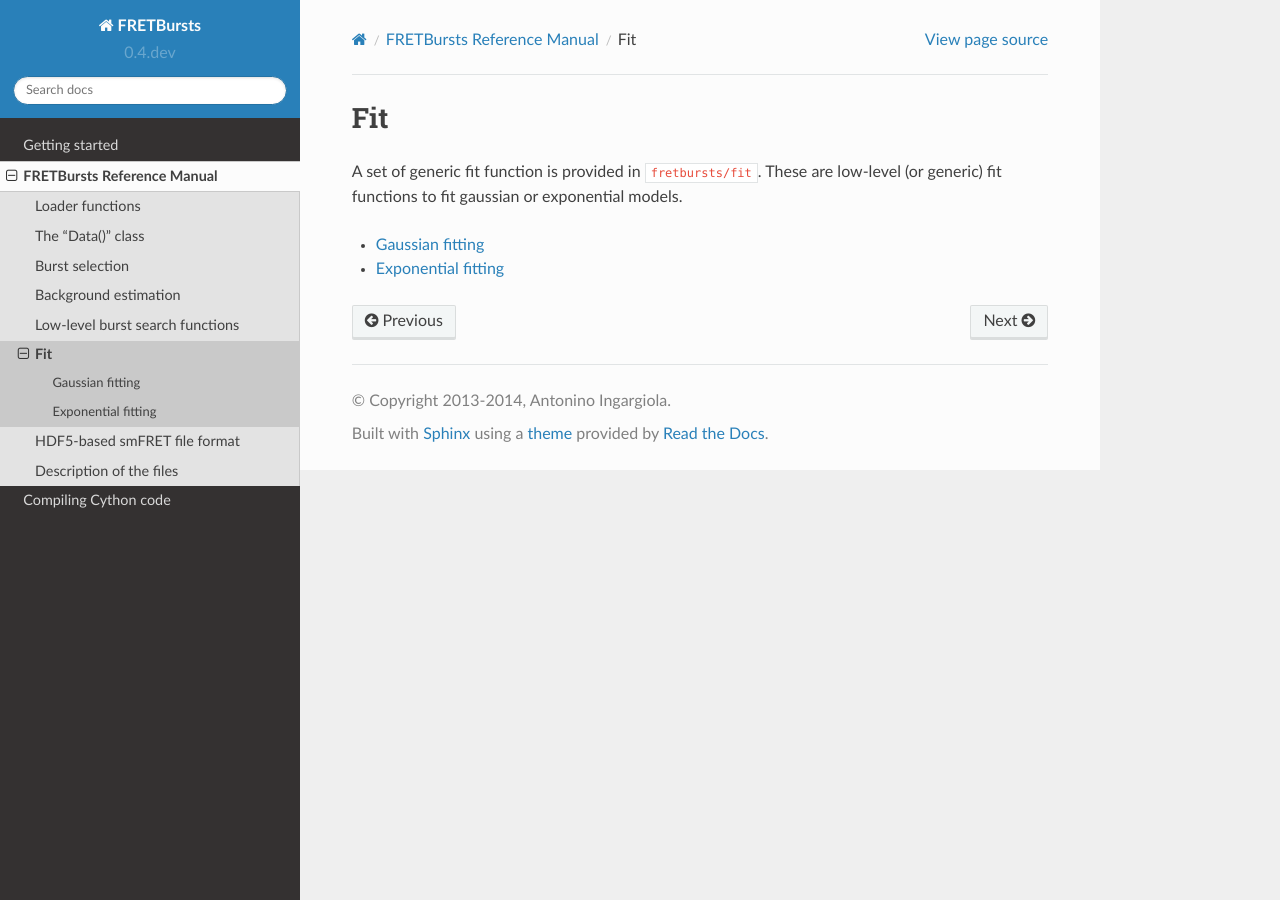
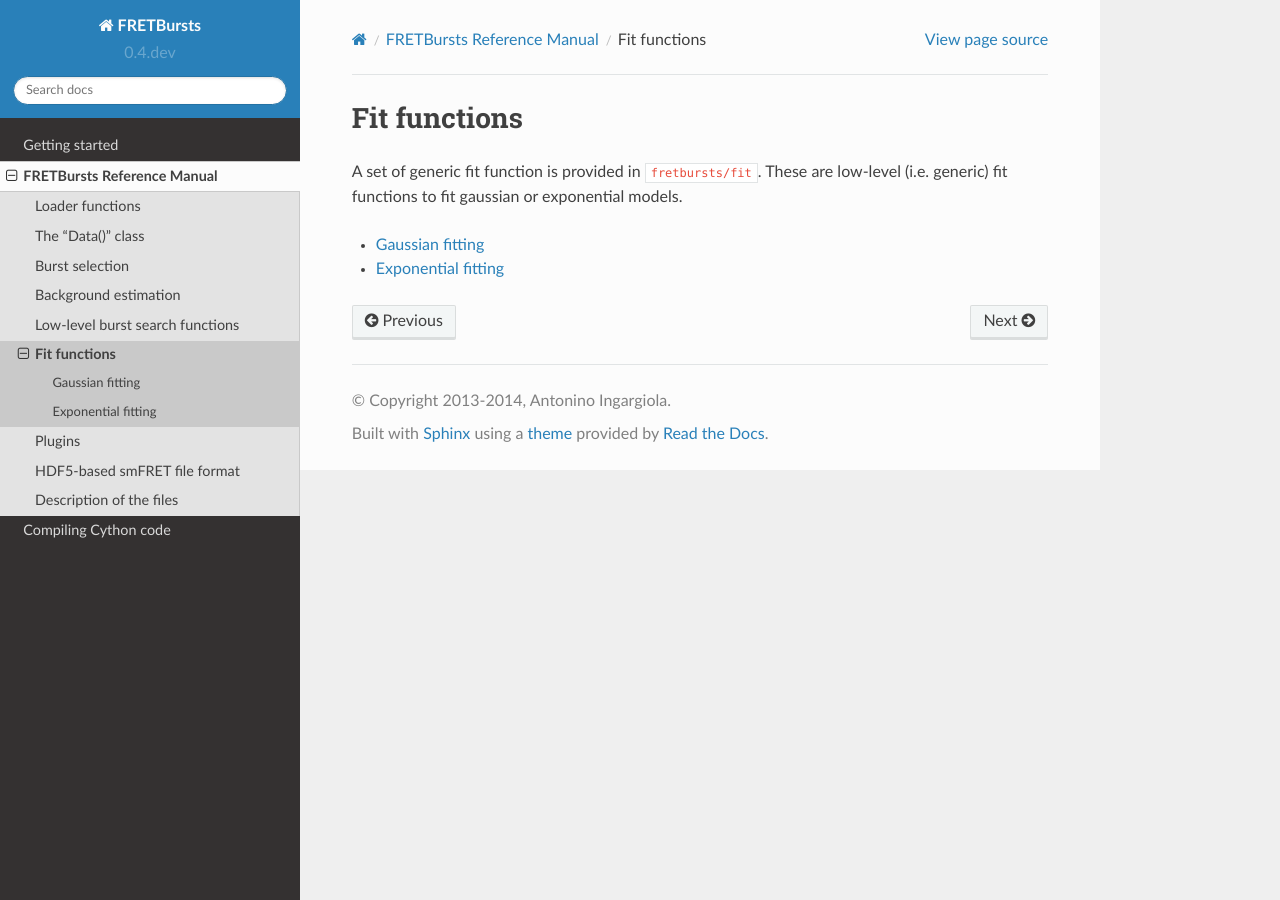
Before and after one commit to tritemio/FRETBursts, a Sphinx documentation site: the page built from docs/source/fit.rst, in a window 1280 px wide. Built offline with Sphinx 7.4.7 and the Read the Docs theme 2.0.0, drawn with Linux system fonts in a browser that asks for light colours.

Commit message:
Docs: add plugin-module documentation

```diff
--- a/docs/source/fit.rst
+++ b/docs/source/fit.rst
@@ -1,11 +1,11 @@
 .. _fit-section:
 
-Fit
-===
+Fit functions
+=============
 
 A set of generic fit function is provided in `fretbursts/fit`.
-These are low-level (or generic) fit functions to fit gaussian or exponential
-models.
+These are low-level (i.e. generic) fit functions to fit gaussian or
+exponential models.
 
 .. toctree::
     :maxdepth: 3
--- /dev/null
+++ b/docs/source/plugins.rst
@@ -0,0 +1,5 @@
+Plugins
+=======
+
+.. automodule:: fretbursts.burstlib_ext
+   :members:
--- a/docs/source/reference_manual.rst
+++ b/docs/source/reference_manual.rst
@@ -12,5 +12,6 @@
     background
     burstsearch
     fit
+    plugins
     HDF5_format
     files_description
```
Also changed, not shown: 1 other file.
